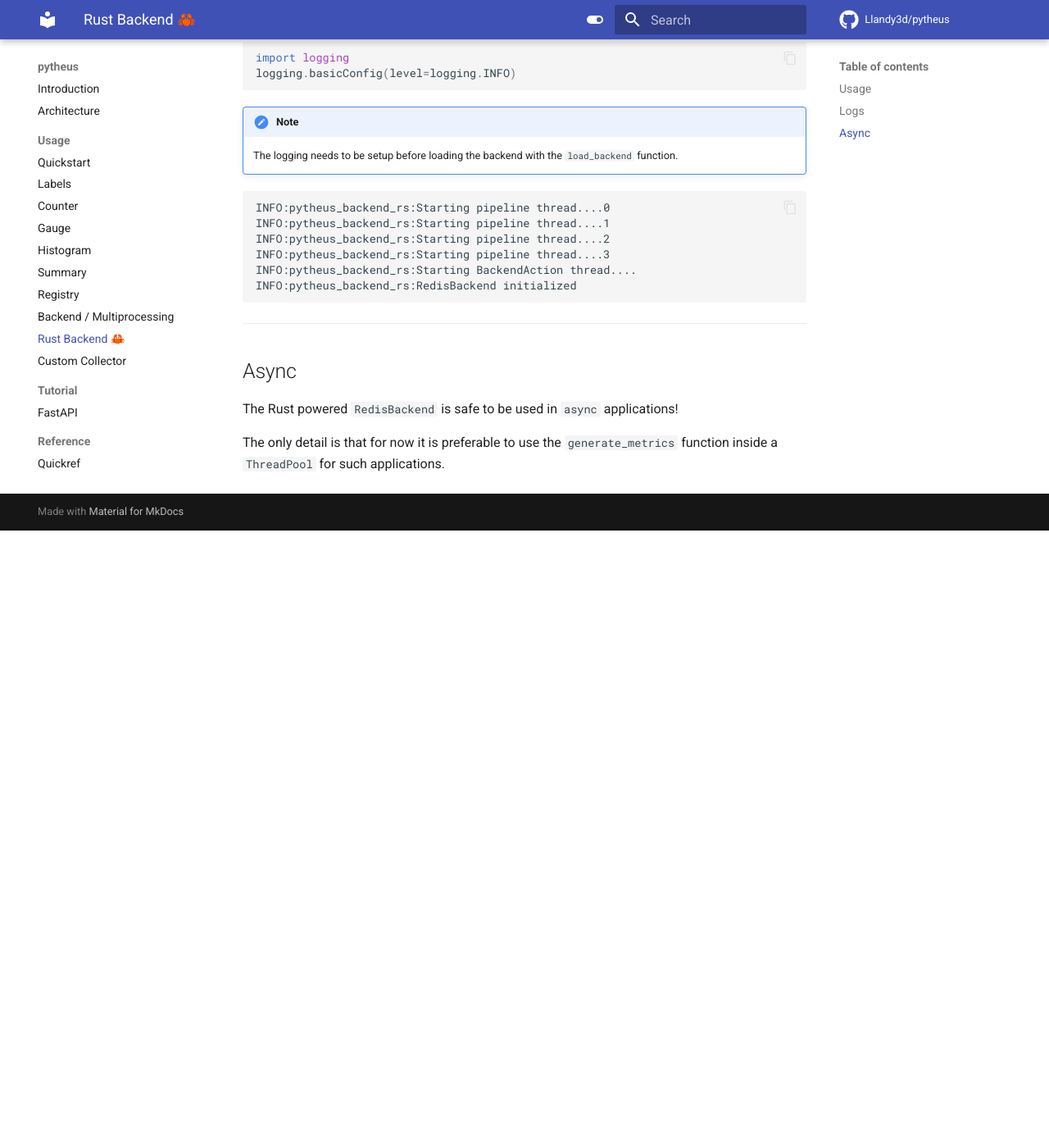
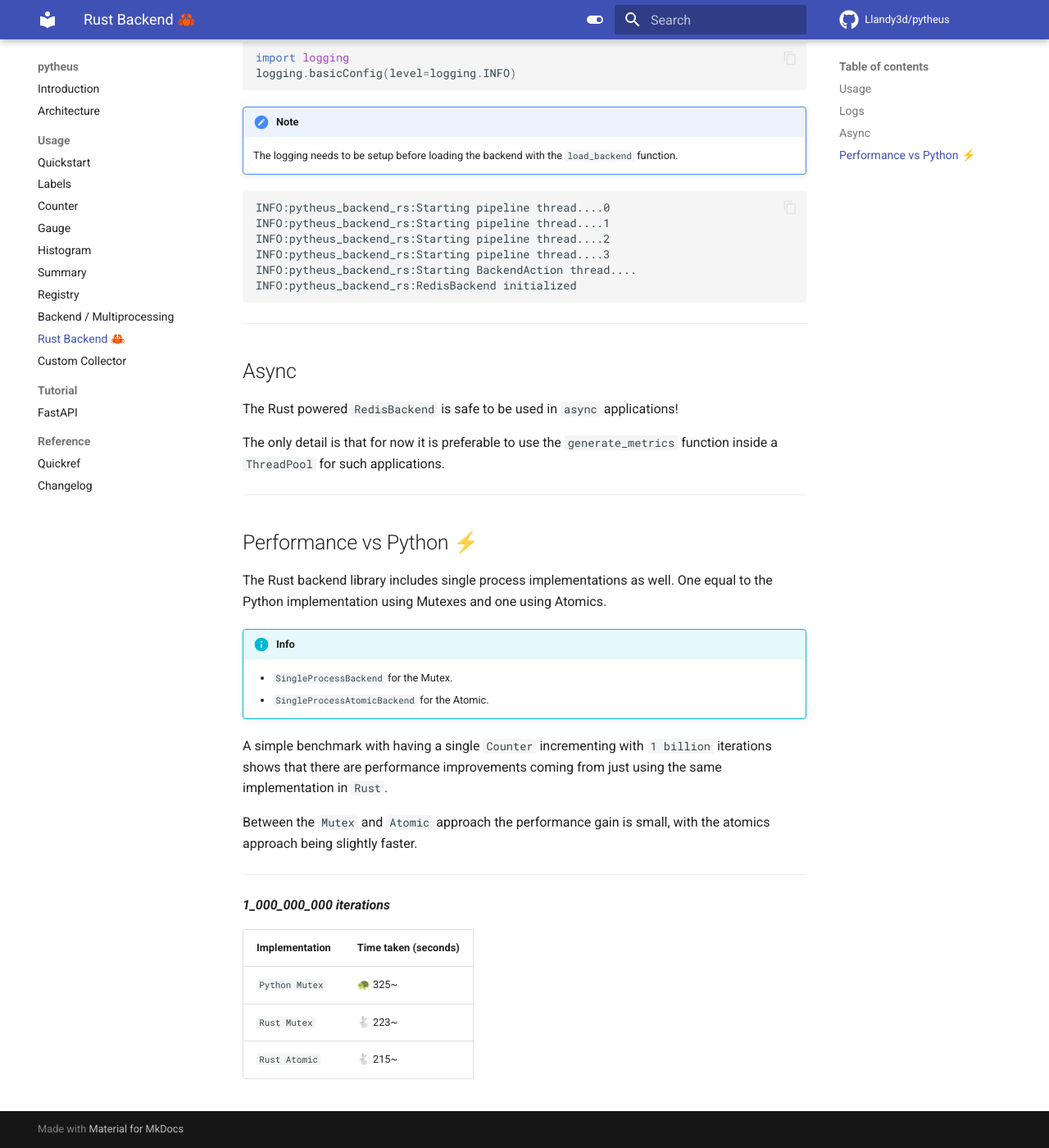
Before and after one commit to Llandy3d/pytheus, an MkDocs documentation site: the page built from docs/rust_backend.md, in a window 1280 px wide and 1400 px high, scrolled down 1224 px. Shown: the whole window at 82% size. Built offline with MkDocs 1.6.1 and Material for MkDocs 9.7.7, drawn with Linux system fonts in a browser that asks for light colours; comment, search, counter and statistics services are not loaded; before the commit the page ends 1871 px from its top, so only the background shows below that.

Commit message:
docs: singles process performance comparison

```diff
--- a/docs/rust_backend.md
+++ b/docs/rust_backend.md
@@ -74,3 +74,29 @@
 The Rust powered `RedisBackend` is safe to be used in `async` applications!
 
 The only detail is that for now it is preferable to use the `generate_metrics` function inside a `ThreadPool` for such applications.
+
+---
+
+## Performance vs Python ⚡️
+
+The Rust backend library includes single process implementations as well.
+One equal to the Python implementation using Mutexes and one using Atomics.
+
+!!! info
+
+    - `SingleProcessBackend` for the Mutex.
+    - `SingleProcessAtomicBackend` for the Atomic.
+
+A simple benchmark with having a single `Counter` incrementing with `1 billion` iterations shows that there are performance improvements coming from just using the same implementation in `Rust`.
+
+Between the `Mutex` and `Atomic` approach the performance gain is small, with the atomics approach being slightly faster.
+
+---
+
+**_1_000_000_000 iterations_**
+
+| Implementation | Time taken (seconds) |
+| ---------------| ---------------------|
+| `Python Mutex` | 🐢 325~              |
+| `Rust Mutex`   | 🐇 223~              |
+| `Rust Atomic`  | 🐇 215~              |
```
